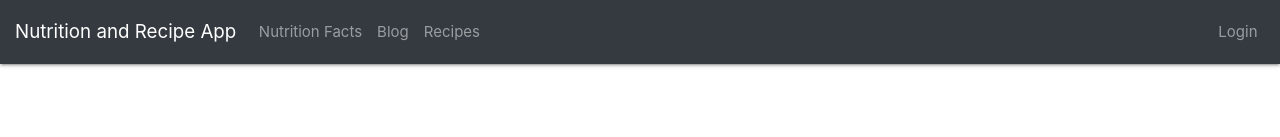
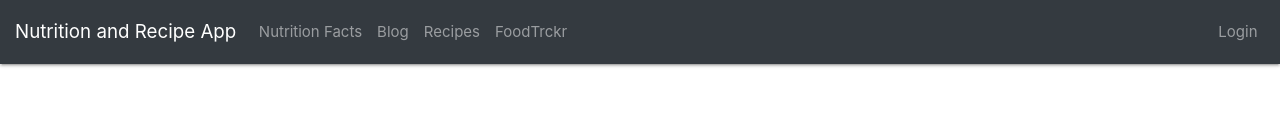
Before and after one commit to ccalilung/project3, a React (Create React App) app in the folder client/: page / in a window 1280 px wide. Shown: the top 137 px of the page. Built offline with nearby package versions, Linux system fonts and the light colour scheme.

Commit message:
readded nav

```diff
--- a/client/src/components/Nav/Nav.js
+++ b/client/src/components/Nav/Nav.js
@@ -16,6 +16,9 @@ const Nav = (props) => (
       <li className={props.classRecipes}>
         <a className="nav-link" href="/recipes">Recipes</a>
       </li>
+      <li className={props.classFoodtrckr}>
+        <a className="nav-link" href="/foodtrckr">FoodTrckr</a>
+      </li>
       </ul>
 
       <ul className="navbar-nav float:right">
@@ -23,6 +26,7 @@ const Nav = (props) => (
         <a className="nav-link" href="/">Login</a>
       </li>
       </ul>
+
   </nav>
 
 );
```
